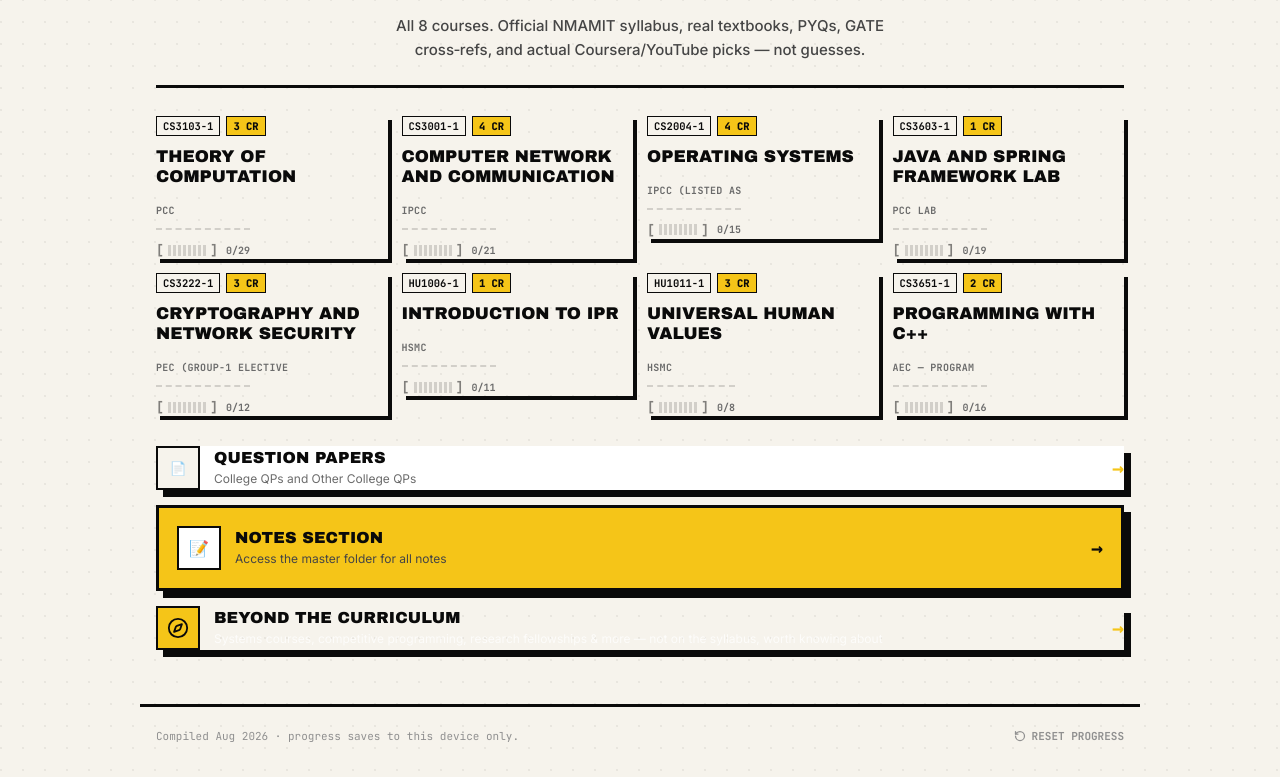
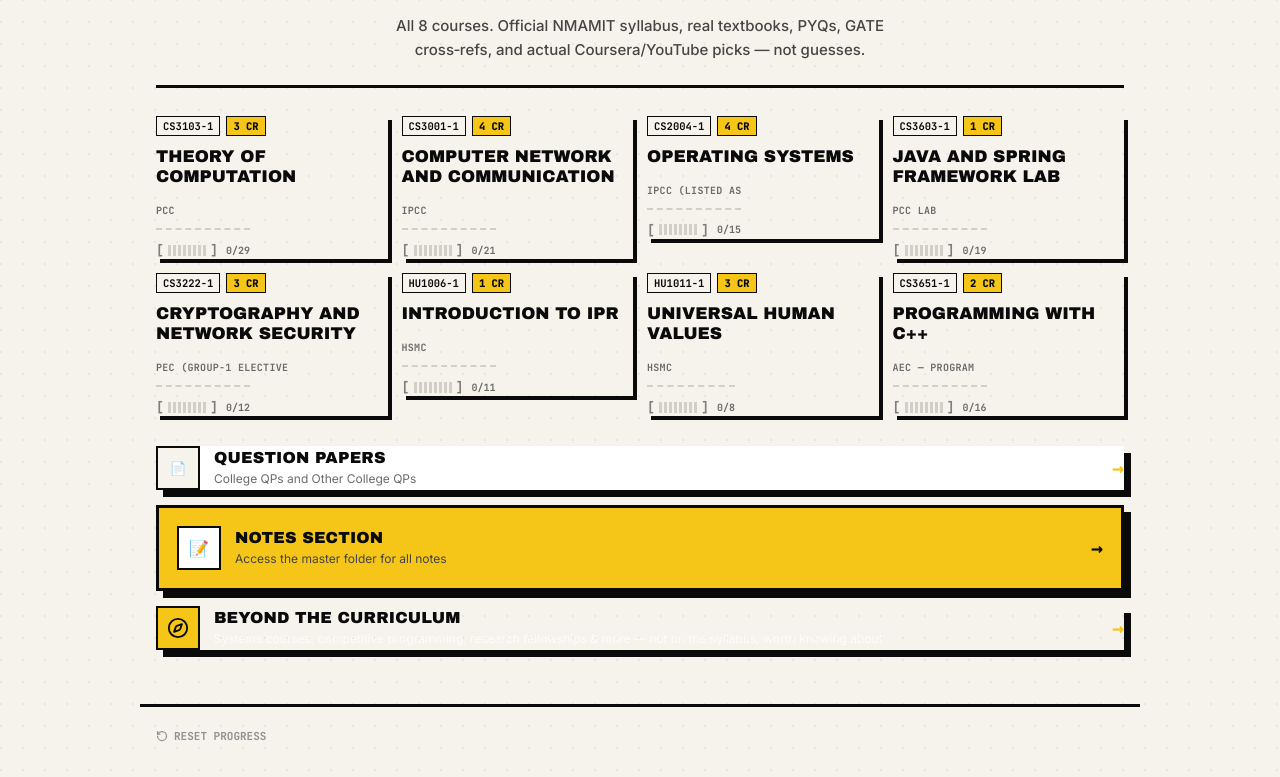
Before and after one commit to prajwal918/resource-hub, a React (Vite) app: page / in a window 1280 px wide. Shown: the part 353-1130 px from the top of the page. Built offline with nearby package versions, Linux system fonts and the light colour scheme.

Commit message:
Remove footer text

```diff
--- a/src/App.jsx
+++ b/src/App.jsx
@@ -1807,7 +1807,7 @@ const openBeyond = useCallback(() => {
       </main>
 
       <footer className="site-footer">
-        <span>Compiled Aug 2026 · progress saves to this device only.</span>
+
         <button className={"reset-btn" + (resetArmed ? " armed" : "")} onClick={handleReset}>
           <RotateCcw size={12} strokeWidth={2.5} />
           {resetArmed ? "Tap again to confirm" : "Reset progress"}
```
